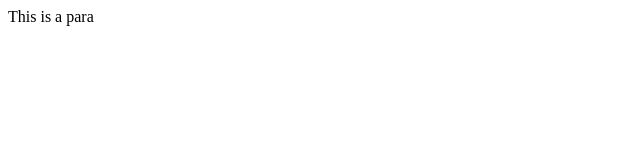
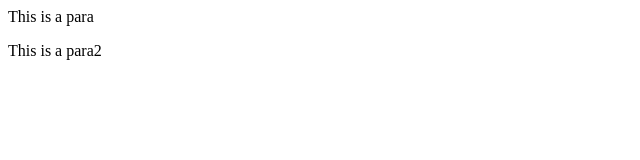
Before and after one commit to ayushcse21/localrepos, a plain HTML site: page index.html in a window 1280 px wide. Shown: the full height of the page, 0-640 px from the left. Drawn offline with Linux system fonts and the light colour scheme.

Commit message:
Update index.html

```diff
--- a/index.html
+++ b/index.html
@@ -1 +1,3 @@
 <p>This is a para</p>
+
+<p>This is a para2</p>
```
